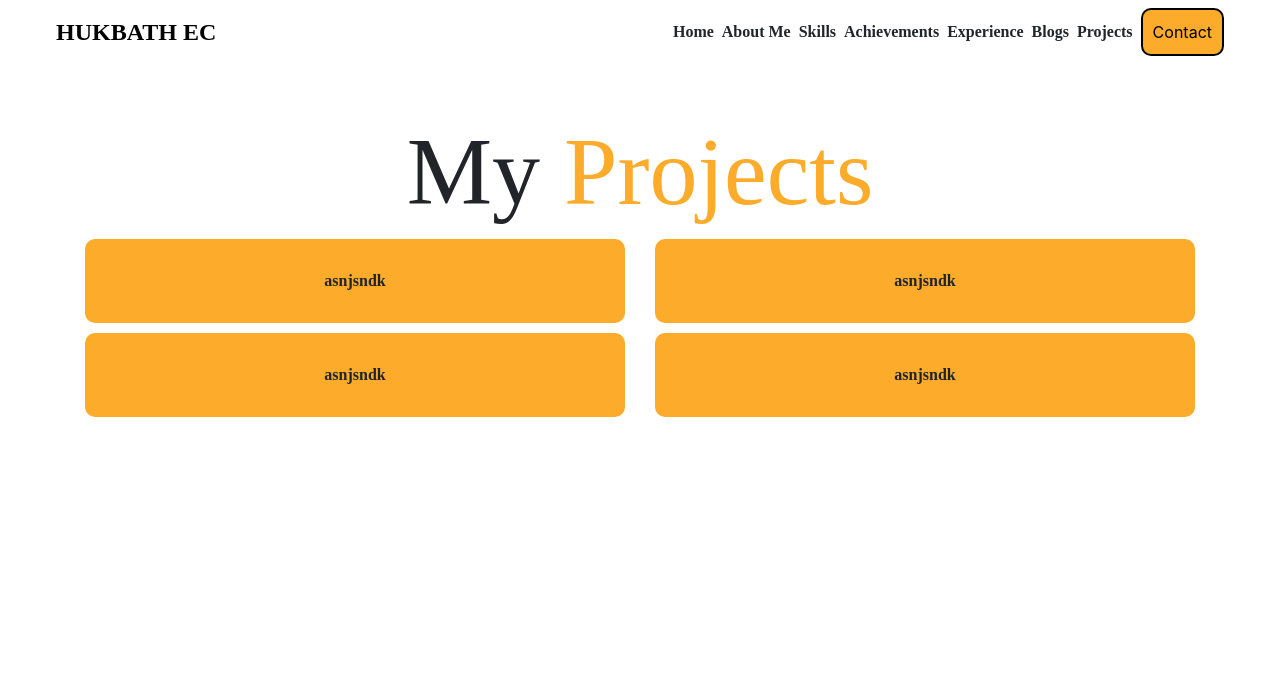
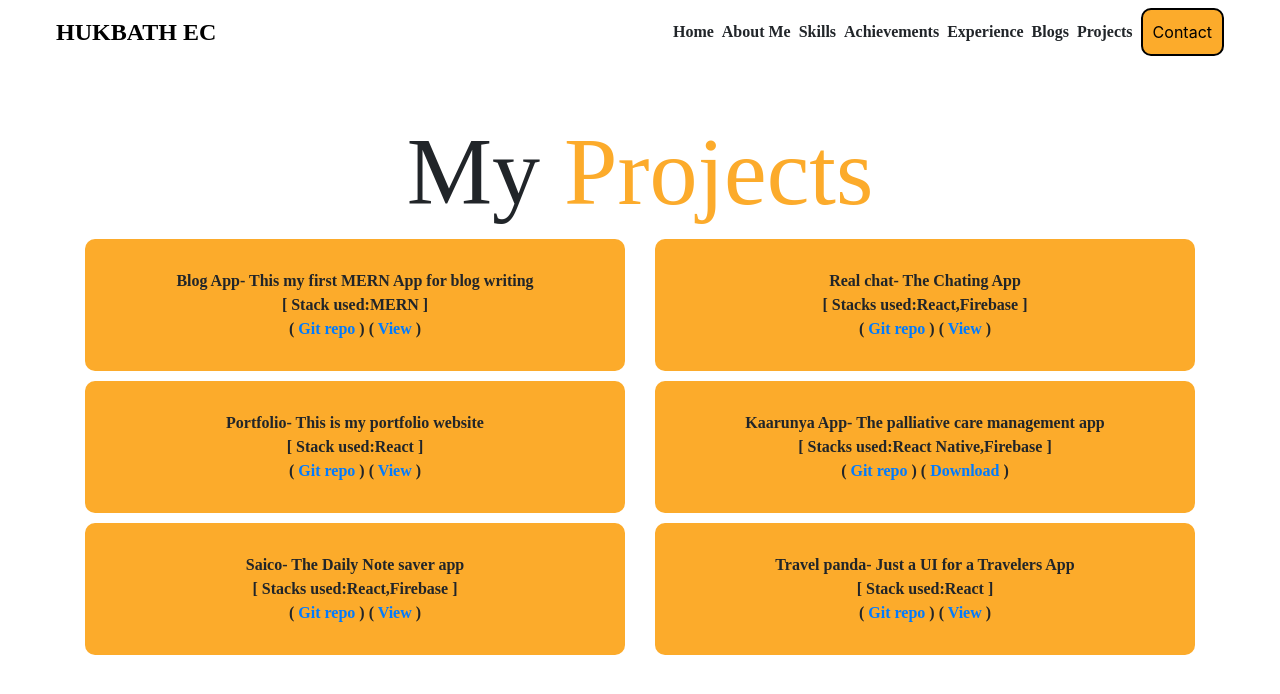
Before and after one commit to HuKKu-ec/Portfolio, a React (Create React App) app: page /projects in a window 1280 px wide. Shown: the top 694 px of the page. Built offline with nearby package versions, Linux system fonts and the light colour scheme; a web font is replaced by a local one.

Commit message:
some changes

```diff
--- a/src/App.css
+++ b/src/App.css
@@ -113,7 +113,6 @@ button {
 }
 button:hover {
   background-color: #43e4c7;
-
   color: #fff;
 }
 li:hover {
--- a/src/pages/Blog.js
+++ b/src/pages/Blog.js
@@ -17,7 +17,7 @@ const Blog = () => {
       <div className="devContainer" style={{ fontFamily: 'Kodchasan' }}>
         <Container>
           <Row>
-            <Col xs={12} sm={6}>
+            {/* <Col xs={12} sm={6}>
               <div className="box">asnjsndk</div>
             </Col>
             <Col xs={12} sm={6}>
@@ -28,7 +28,7 @@ const Blog = () => {
             </Col>
             <Col xs={12} sm={6}>
               <div className="box">asnjsndk</div>
-            </Col>
+            </Col> */}
           </Row>
         </Container>
       </div>
--- a/src/pages/Experience.js
+++ b/src/pages/Experience.js
@@ -23,16 +23,29 @@ const Experience = () => {
         <Container>
           <Row>
             <Col xs={12} sm={6}>
-              <div className="box">asnjsndk</div>
+              <div className="box">
+                {' '}
+                As part of IEDC SS College I made my contribution in UI design
+                of the Website for a Canada based Foundation named Irfaa (
+                <a href="https://irfaa.ca/"> View</a> ).
+              </div>
             </Col>
             <Col xs={12} sm={6}>
-              <div className="box">asnjsndk</div>
+              <div className="box">
+                As part of my college project I made an app named Kaarunya for
+                palliative care units by Using React Native and Firebase.({' '}
+                <a href="https://expo.dev/artifacts/d8d0591d-c5b5-41a8-a794-83fe8dfe42a2">
+                  Download
+                </a>{' '}
+                ) ( <a href="https://github.com/HuKKu-ec/Kaarunya">Git repo</a>{' '}
+                )
+              </div>
             </Col>
             <Col xs={12} sm={6}>
-              <div className="box">asnjsndk</div>
-            </Col>
-            <Col xs={12} sm={6}>
-              <div className="box">asnjsndk</div>
+              <div className="box">
+                I got a chance to give training to students of Majlis arts and
+                science college about Robotics and IOT.
+              </div>
             </Col>
           </Row>
         </Container>
--- a/src/pages/Projects.js
+++ b/src/pages/Projects.js
@@ -19,16 +19,68 @@ const Projects = () => {
         <Container>
           <Row>
             <Col xs={12} sm={6}>
-              <div className="box">asnjsndk</div>
+              <div className="box">
+                Blog App- This my first MERN App for blog writing
+                <br></br>[ Stack used:MERN ]<br></br> (
+                <a href="https://github.com/HuKKu-ec/Blog-app"> Git repo </a> )
+                (<a href="https://splendid-lolly-e827fb.netlify.app/"> View</a>{' '}
+                )
+              </div>
             </Col>
             <Col xs={12} sm={6}>
-              <div className="box">asnjsndk</div>
+              <div className="box">
+                Real chat- The Chating App
+                <br></br>[ Stacks used:React,Firebase ]<br></br> (
+                <a href="https://github.com/HuKKu-ec/real-chat"> Git repo </a> )
+                (
+                <a href="https://expo.dev/artifacts/d8d0591d-c5b5-41a8-a794-83fe8dfe42a2">
+                  {' '}
+                  View
+                </a>{' '}
+                )
+              </div>
             </Col>
             <Col xs={12} sm={6}>
-              <div className="box">asnjsndk</div>
+              <div className="box">
+                Portfolio- This is my portfolio website
+                <br></br>[ Stack used:React ]<br></br> (
+                <a href="https://github.com/HuKKu-ec/Portfolio"> Git repo </a> )
+                (<a href="https://www.hukbathec.tech"> View</a> )
+              </div>
             </Col>
             <Col xs={12} sm={6}>
-              <div className="box">asnjsndk</div>
+              <div className="box">
+                Kaarunya App- The palliative care management app<br></br>[
+                Stacks used:React Native,Firebase ]<br></br> (
+                <a href="https://github.com/HuKKu-ec/Kaarunya"> Git repo </a> )
+                (
+                <a href="https://expo.dev/artifacts/d8d0591d-c5b5-41a8-a794-83fe8dfe42a2">
+                  {' '}
+                  Download
+                </a>{' '}
+                )
+              </div>
+            </Col>
+            <Col xs={12} sm={6}>
+              <div className="box">
+                Saico- The Daily Note saver app<br></br>[ Stacks
+                used:React,Firebase ]<br></br> (
+                <a href="https://github.com/HuKKu-ec/Saico"> Git repo </a> ) (
+                <a href=" https://saico.netlify.app"> View</a> )
+              </div>
+            </Col>
+            <Col xs={12} sm={6}>
+              <div className="box">
+                Travel panda- Just a UI for a Travelers App<br></br>[ Stack
+                used:React ]<br></br> (
+                <a href="https://github.com/HuKKu-ec/travelpanda"> Git repo </a>{' '}
+                ) (
+                <a href=" :https://iridescent-tartufo-87a12d.netlify.app">
+                  {' '}
+                  View
+                </a>{' '}
+                )
+              </div>
             </Col>
           </Row>
         </Container>
```
